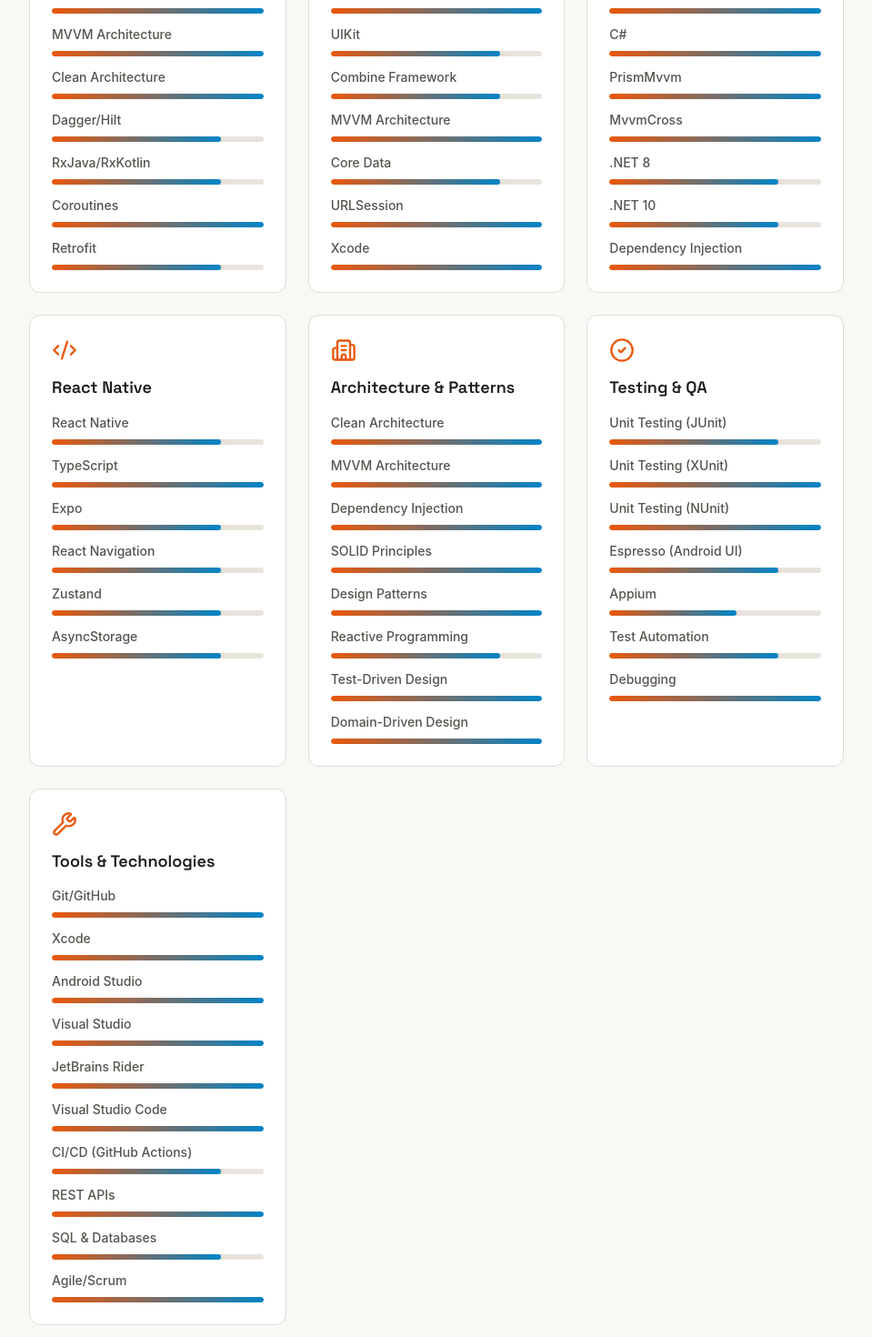
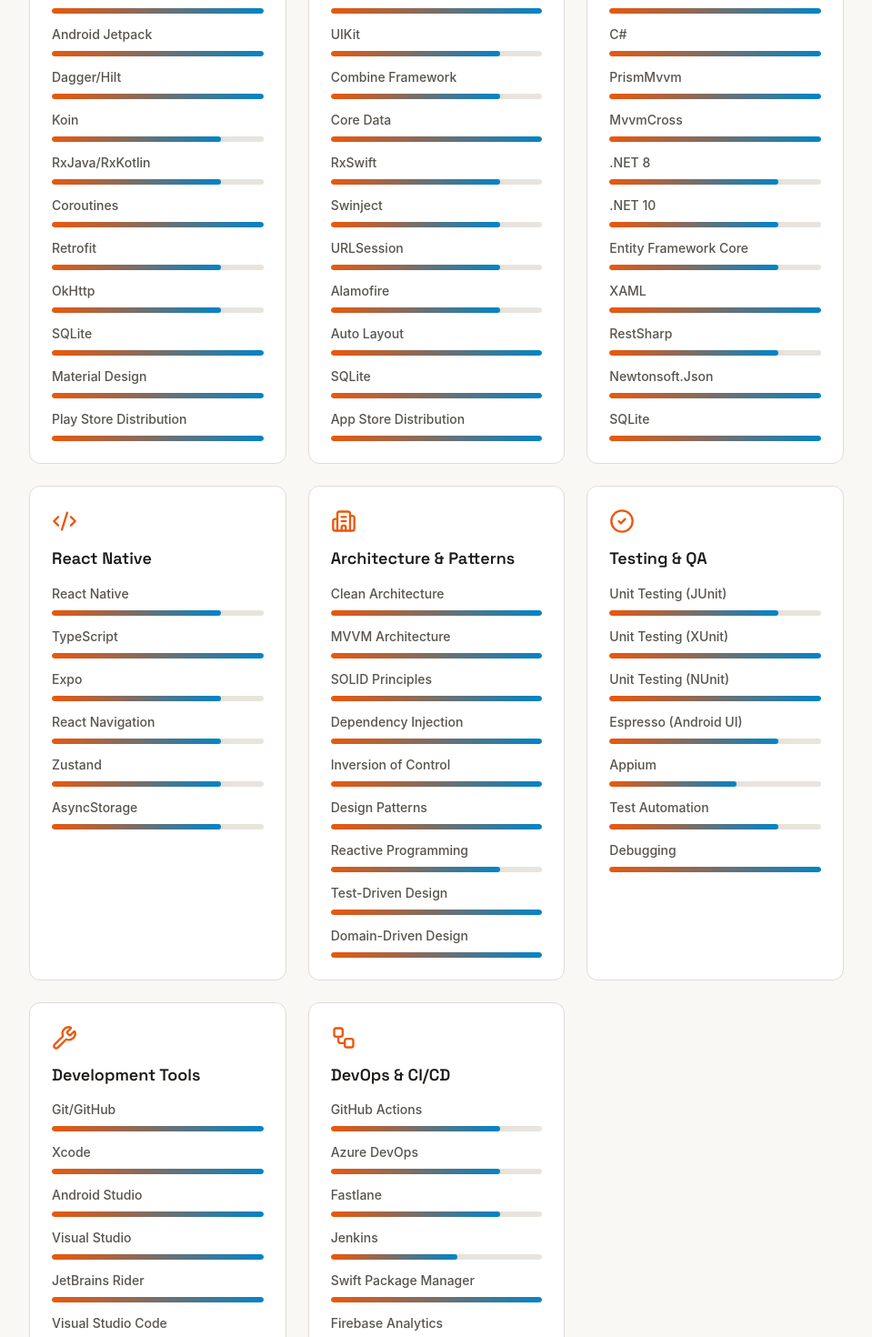
Before and after one commit to preetanshumishra/preetanshumishra.github.io, a React (Vite) app: page / in a window 1280 px wide. Shown: the part 2180-3650 px from the top of the page at 91% size, without its empty margins (160-1119 px from the left). Built offline with nearby package versions, Linux system fonts and the light colour scheme.

Commit message:
Expand technical skills and DevOps tooling

```diff
--- a/src/components/skills/SkillCard.tsx
+++ b/src/components/skills/SkillCard.tsx
@@ -6,7 +6,8 @@
   Code2,
   Building2,
   CheckCircle2,
-  Wrench
+  Wrench,
+  Workflow
 } from 'lucide-react';
 import type { SkillCategory } from '../../types/skills';
 import './SkillCard.css';
@@ -24,6 +25,7 @@
     'building-2': <Building2 size={28} />,
     'check-circle-2': <CheckCircle2 size={28} />,
     'wrench': <Wrench size={28} />,
+    'workflow': <Workflow size={28} />,
   };
   return icons[iconName] || null;
 };
--- a/src/data/experience.ts
+++ b/src/data/experience.ts
@@ -17,7 +17,7 @@
       'Optimized app performance resulting in 40% faster load times',
       'Mentored junior developers in mobile development best practices',
     ],
-    technologies: ['iOS', 'Android', 'Swift', 'SwiftUI', 'Kotlin', 'Dagger', 'Jetpack Compose', 'MVVM', 'Clean Architecture', 'Combine', 'Coroutines'],
+    technologies: ['iOS', 'Android', 'Swift', 'SwiftUI', 'Kotlin', 'Dagger', 'Hilt', 'Koin', 'Jetpack Compose', 'MVVM', 'Clean Architecture', 'Combine', 'Coroutines'],
     isRemote: true,
   },
   {
@@ -35,7 +35,7 @@
       'Implemented automated testing to improve code reliability',
       'Reduced technical debt through systematic refactoring efforts',
     ],
-    technologies: ['.NET MAUI', 'Xamarin.Forms', 'C#', '.NET 10', '.NET 8', 'MVVM'],
+    technologies: ['.NET MAUI', 'Xamarin.Forms', 'C#', '.NET 10', '.NET 8', 'MVVM', 'PrismMvvm', 'App Center'],
     isRemote: true,
   },
   {
@@ -56,7 +56,7 @@
       'Implemented analytics and monitoring to track app performance and user engagement',
       'Implemented Accessibility features to improve app usability for all users',
     ],
-    technologies: ['iOS', 'Android', 'Swift', 'SwiftUI', 'Kotlin', 'Dagger', 'Jetpack Compose', 'MVVM', 'Clean Architecture', 'Combine', 'Coroutines'],
+    technologies: ['iOS', 'Android', 'Swift', 'SwiftUI', 'Kotlin', 'Dagger', 'Hilt', 'Koin', 'Jetpack Compose', 'MVVM', 'Clean Architecture', 'Combine', 'Coroutines'],
     isRemote: false,
   },
   {
@@ -76,7 +76,7 @@
       'Implemented enterprise-grade architecture patterns and best practices',
       'Managed end-to-end development lifecycle from design to deployment',
     ],
-    technologies: ['iOS', 'Android', 'Swift', 'SwiftUI', 'UIKit', 'Kotlin', 'Dagger', 'Jetpack Compose', 'XML', 'MVVM', 'Clean Architecture', 'Coroutines'],
+    technologies: ['iOS', 'Android', 'Swift', 'SwiftUI', 'UIKit', 'Kotlin', 'Dagger', 'Koin', 'Jetpack Compose', 'XML', 'MVVM', 'Clean Architecture', 'Coroutines'],
     isRemote: false,
   },
   {
@@ -96,7 +96,7 @@
       'Designed and implemented Aviation Management App with focus on regulatory compliance',
       'Mentored team members on Xamarin and MVVM patterns',
     ],
-    technologies: ['Xamarin.iOS', 'Xamarin.Android', 'Xamarin.Forms', 'C#', 'SQLite', 'MvvmCross', 'PrismMvvm'],
+    technologies: ['Xamarin.iOS', 'Xamarin.Android', 'Xamarin.Forms', 'C#', 'SQLite', 'MvvmCross', 'PrismMvvm', 'Azure DevOps', 'App Center', 'NuGet'],
     isRemote: false,
   },
   {
@@ -117,7 +117,7 @@
       'Created Enterprise App Store for internal company app distribution',
       'Developed Salesforce Management App for cloud-based operations',
     ],
-    technologies: ['Xamarin.iOS', 'Xamarin.Android', 'Xamarin.WinPhone', 'Xamarin.Forms', 'C#', 'SQLite', 'MvvmCross', 'PrismMvvm'],
+    technologies: ['Xamarin.iOS', 'Xamarin.Android', 'Xamarin.WinPhone', 'Xamarin.Forms', 'C#', 'SQLite', 'MvvmCross', 'PrismMvvm', 'Jenkins', 'TFS', 'NuGet'],
     isRemote: false,
   },
 ];
--- a/src/data/skills.ts
+++ b/src/data/skills.ts
@@ -8,12 +8,16 @@
     skills: [
       { name: 'Kotlin', proficiency: 5, yearsOfExperience: 7 },
       { name: 'Jetpack Compose', proficiency: 5, yearsOfExperience: 5 },
-      { name: 'MVVM Architecture', proficiency: 5, yearsOfExperience: 11 },
-      { name: 'Clean Architecture', proficiency: 5, yearsOfExperience: 5 },
-      { name: 'Dagger/Hilt', proficiency: 4, yearsOfExperience: 5 },
+      { name: 'Android Jetpack', proficiency: 5, yearsOfExperience: 5 },
+      { name: 'Dagger/Hilt', proficiency: 5, yearsOfExperience: 5 },
+      { name: 'Koin', proficiency: 4, yearsOfExperience: 5 },
       { name: 'RxJava/RxKotlin', proficiency: 4, yearsOfExperience: 5 },
       { name: 'Coroutines', proficiency: 5, yearsOfExperience: 5 },
       { name: 'Retrofit', proficiency: 4, yearsOfExperience: 5 },
+      { name: 'OkHttp', proficiency: 4, yearsOfExperience: 5 },
+      { name: 'SQLite', proficiency: 5, yearsOfExperience: 8 },
+      { name: 'Material Design', proficiency: 5, yearsOfExperience: 8 },
+      { name: 'Play Store Distribution', proficiency: 5, yearsOfExperience: 11 },
     ],
   },
   {
@@ -25,10 +29,14 @@
       { name: 'SwiftUI', proficiency: 5, yearsOfExperience: 5 },
       { name: 'UIKit', proficiency: 4, yearsOfExperience: 11 },
       { name: 'Combine Framework', proficiency: 4, yearsOfExperience: 5 },
-      { name: 'MVVM Architecture', proficiency: 5, yearsOfExperience: 11 },
-      { name: 'Core Data', proficiency: 4, yearsOfExperience: 11 },
-      { name: 'URLSession', proficiency: 5, yearsOfExperience: 3 },
-      { name: 'Xcode', proficiency: 5, yearsOfExperience: 11 },
+      { name: 'Core Data', proficiency: 5, yearsOfExperience: 11 },
+      { name: 'RxSwift', proficiency: 4, yearsOfExperience: 6 },
+      { name: 'Swinject', proficiency: 4, yearsOfExperience: 6 },
+      { name: 'URLSession', proficiency: 4, yearsOfExperience: 5 },
+      { name: 'Alamofire', proficiency: 4, yearsOfExperience: 6 },
+      { name: 'Auto Layout', proficiency: 5, yearsOfExperience: 11 },
+      { name: 'SQLite', proficiency: 5, yearsOfExperience: 8 },
+      { name: 'App Store Distribution', proficiency: 5, yearsOfExperience: 11 },
     ],
   },
   {
@@ -43,7 +51,11 @@
       { name: 'MvvmCross', proficiency: 5, yearsOfExperience: 9 },
       { name: '.NET 8', proficiency: 4, yearsOfExperience: 3 },
       { name: '.NET 10', proficiency: 4, yearsOfExperience: 1 },
-      { name: 'Dependency Injection', proficiency: 5, yearsOfExperience: 8 },
+      { name: 'Entity Framework Core', proficiency: 4, yearsOfExperience: 6 },
+      { name: 'XAML', proficiency: 5, yearsOfExperience: 11 },
+      { name: 'RestSharp', proficiency: 4, yearsOfExperience: 8 },
+      { name: 'Newtonsoft.Json', proficiency: 5, yearsOfExperience: 10 },
+      { name: 'SQLite', proficiency: 5, yearsOfExperience: 8 },
     ],
   },
   {
@@ -66,8 +78,9 @@
     skills: [
       { name: 'Clean Architecture', proficiency: 5, yearsOfExperience: 8 },
       { name: 'MVVM Architecture', proficiency: 5, yearsOfExperience: 8 },
+      { name: 'SOLID Principles', proficiency: 5, yearsOfExperience: 11 },
       { name: 'Dependency Injection', proficiency: 5, yearsOfExperience: 8 },
-      { name: 'SOLID Principles', proficiency: 5, yearsOfExperience: 11 },
+      { name: 'Inversion of Control', proficiency: 5, yearsOfExperience: 8 },
       { name: 'Design Patterns', proficiency: 5, yearsOfExperience: 8 },
       { name: 'Reactive Programming', proficiency: 4, yearsOfExperience: 8 },
       { name: 'Test-Driven Design', proficiency: 5, yearsOfExperience: 8 },
@@ -89,8 +102,8 @@
     ],
   },
   {
-    id: 'tools',
-    name: 'Tools & Technologies',
+    id: 'dev-tools',
+    name: 'Development Tools',
     icon: 'wrench',
     skills: [
       { name: 'Git/GitHub', proficiency: 5, yearsOfExperience: 10 },
@@ -99,10 +112,27 @@
       { name: 'Visual Studio', proficiency: 5, yearsOfExperience: 10 },
       { name: 'JetBrains Rider', proficiency: 5, yearsOfExperience: 5 },
       { name: 'Visual Studio Code', proficiency: 5, yearsOfExperience: 5 },
-      { name: 'CI/CD (GitHub Actions)', proficiency: 4, yearsOfExperience: 2 },
+      { name: 'SQL & Databases', proficiency: 4, yearsOfExperience: 11 },
+      { name: 'Postman', proficiency: 5, yearsOfExperience: 8 },
+      { name: 'Charles Proxy', proficiency: 4, yearsOfExperience: 8 },
+      { name: 'Proxyman', proficiency: 4, yearsOfExperience: 3 },
       { name: 'REST APIs', proficiency: 5, yearsOfExperience: 11 },
-      { name: 'SQL & Databases', proficiency: 4, yearsOfExperience: 11 },
-      { name: 'Agile/Scrum', proficiency: 5, yearsOfExperience: 11 },
+    ],
+  },
+  {
+    id: 'devops',
+    name: 'DevOps & CI/CD',
+    icon: 'workflow',
+    skills: [
+      { name: 'GitHub Actions', proficiency: 4, yearsOfExperience: 2 },
+      { name: 'Azure DevOps', proficiency: 4, yearsOfExperience: 5 },
+      { name: 'Fastlane', proficiency: 4, yearsOfExperience: 5 },
+      { name: 'Jenkins', proficiency: 3, yearsOfExperience: 4 },
+      { name: 'Swift Package Manager', proficiency: 5, yearsOfExperience: 3 },
+      { name: 'Firebase Analytics', proficiency: 5, yearsOfExperience: 5 },
+      { name: 'Firebase Crashlytics', proficiency: 5, yearsOfExperience: 5 },
+      { name: 'Sentry', proficiency: 4, yearsOfExperience: 2 },
+      { name: 'App Center', proficiency: 5, yearsOfExperience: 5 },
     ],
   },
 ];
```
